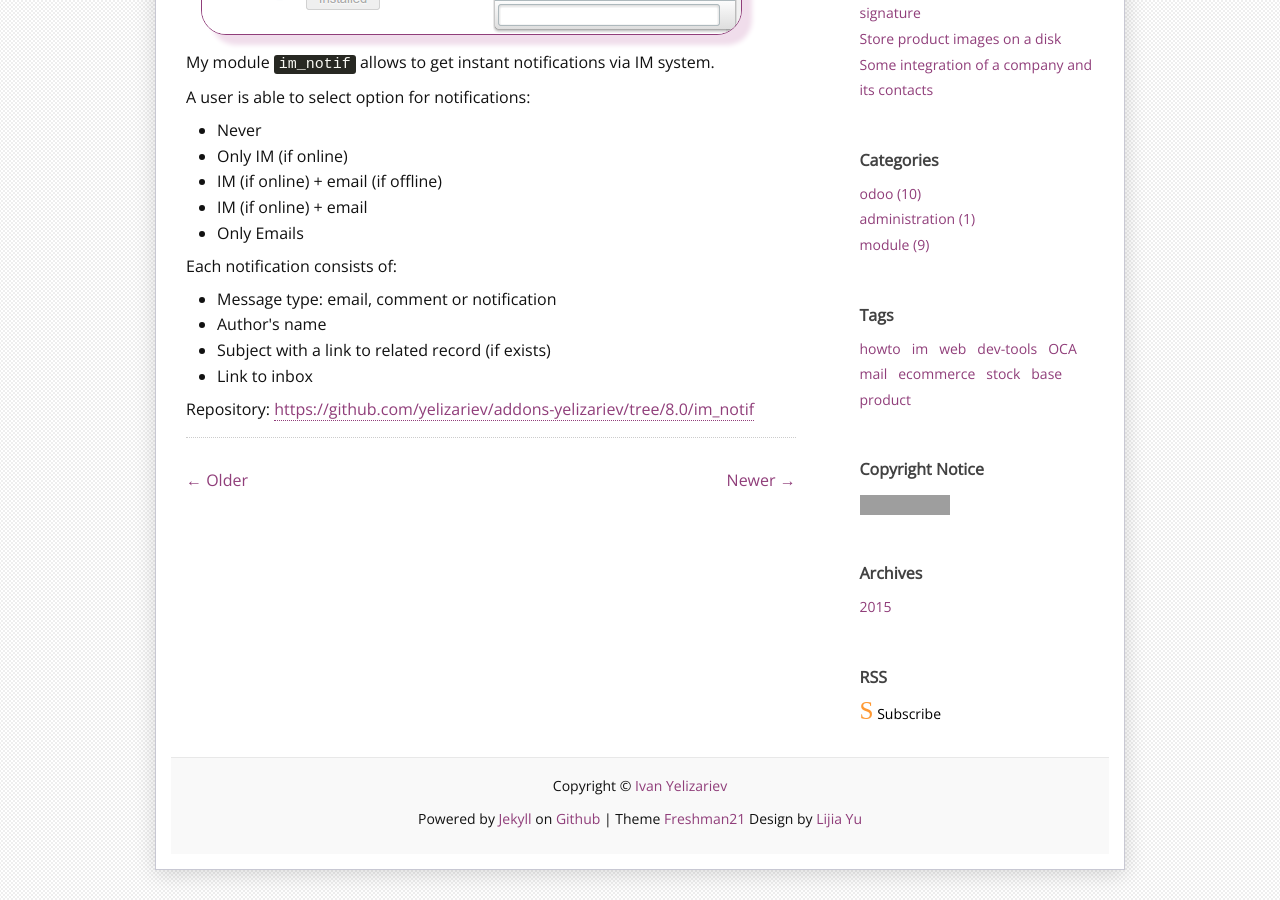
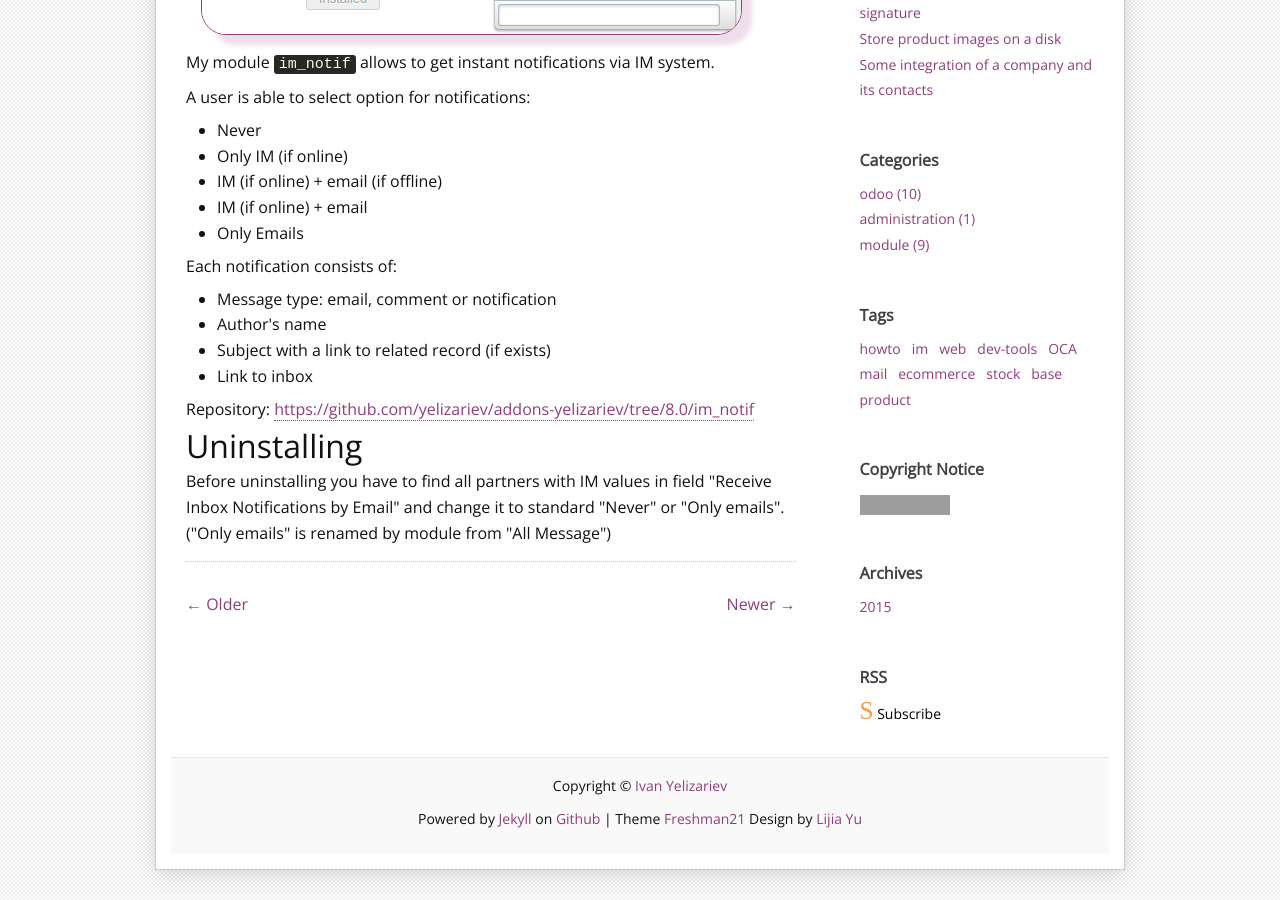
Before and after one commit to yelizariev/yelizariev.github.io, a Jekyll site: the page built from _posts/2015-02-18-im-notifications.html, in a window 1280 px wide and 900 px high, scrolled down 791 px. Built offline with Jekyll 4.4.1, drawn with Linux system fonts in a browser that asks for light colours; some web fonts are replaced; comment, search, counter and statistics services are not loaded; grey boxes are pictures that could not be loaded.

Commit message:
[UPD] uninstalling note for im_notif

```diff
--- a/_posts/2015-02-18-im-notifications.html
+++ b/_posts/2015-02-18-im-notifications.html
@@ -47,3 +47,15 @@ Each notification consists of:
 <p>
 Repository: <a href="https://github.com/yelizariev/addons-yelizariev/tree/8.0/im_notif">https://github.com/yelizariev/addons-yelizariev/tree/8.0/im_notif</a>
 </p>
+
+<div id="outline-container-sec-1" class="outline-2">
+<h2 id="sec-1">Uninstalling</h2>
+<div class="outline-text-2" id="text-1">
+<p>
+Before uninstalling you have to find all partners with IM values in
+field "Receive Inbox Notifications by Email" and change it to standard
+"Never" or "Only emails". ("Only emails" is renamed by module from
+"All Message")
+</p>
+</div>
+</div>
```
Also changed, not shown: _org/_posts/2015-02-18-im-notifications.org (+8 -0 lines).
